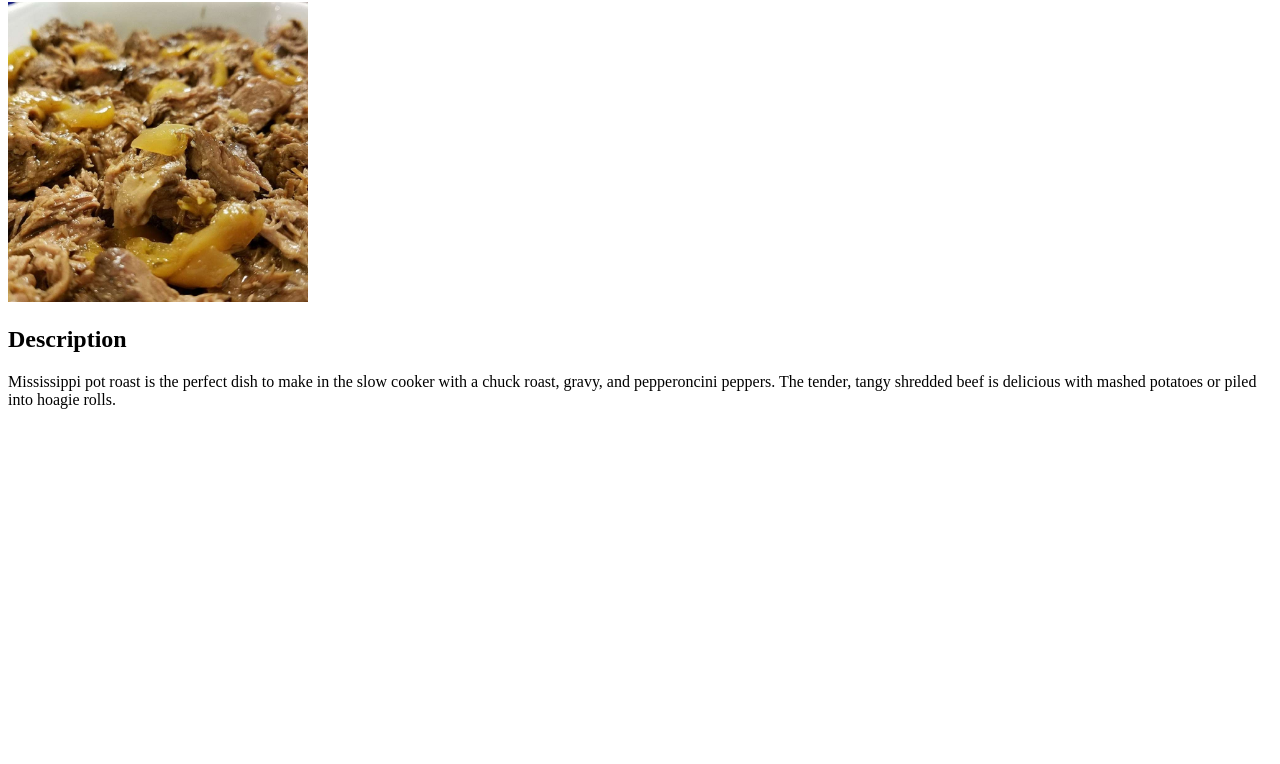
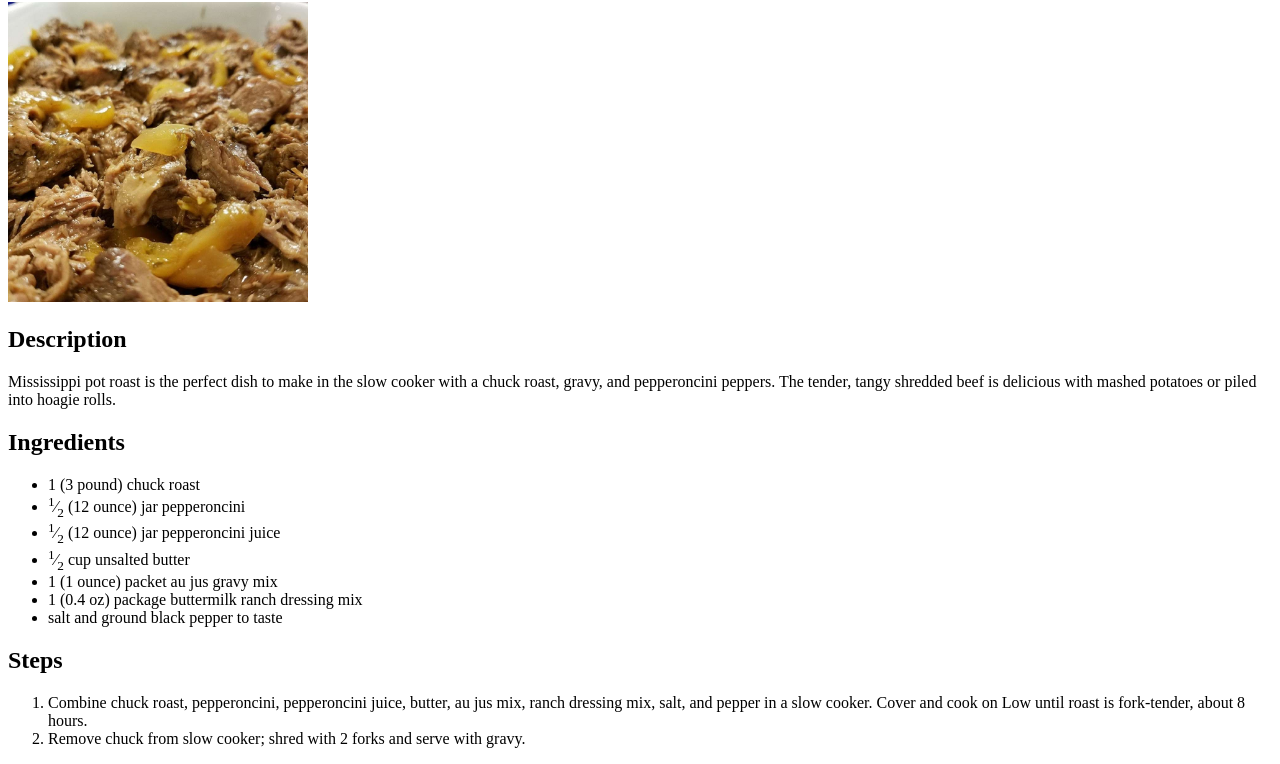
Before and after one commit to PossumThatCodes/odin-recipes, a plain HTML site: page recipes/pot-roast.html in a window 1280 px wide. Shown: the part 78-842 px from the top of the page. Before the commit the page ends 800 px from the top, so only its background shows below. Drawn offline with Linux system fonts and the light colour scheme.

Commit message:
Add ingredients and steps

```diff
--- a/recipes/pot-roast.html
+++ b/recipes/pot-roast.html
@@ -10,6 +10,21 @@
         <h2>Description</h2>
         <p>Mississippi pot roast is the perfect dish to make in the slow cooker with a chuck roast, gravy, and pepperoncini peppers.
         The tender, tangy shredded beef is delicious with mashed potatoes or piled into hoagie rolls.</p>
-
+        <h2>Ingredients</h2>
+        <ul>
+            <li>1 (3 pound) chuck roast</li>
+            <li><sup>1</sup>&frasl;<sub>2</sub> (12 ounce) jar pepperoncini</li>
+            <li><sup>1</sup>&frasl;<sub>2</sub> (12 ounce) jar pepperoncini juice</li>
+            <li><sup>1</sup>&frasl;<sub>2</sub> cup unsalted butter</li>
+            <li>1 (1 ounce) packet au jus gravy mix</li>
+            <li>1 (0.4 oz) package buttermilk ranch dressing mix</li>
+            <li>salt and ground black pepper to taste</li>
+        </ul>
+        <h2>Steps</h2>
+        <ol>
+            <li>Combine chuck roast, pepperoncini, pepperoncini juice, butter, au jus mix, ranch dressing mix, salt, and pepper in a slow cooker.
+            Cover and cook on Low until roast is fork-tender, about 8 hours.</li>
+            <li>Remove chuck from slow cooker; shred with 2 forks and serve with gravy.</li>
+        </ol>
     </body>
 </html>
```
